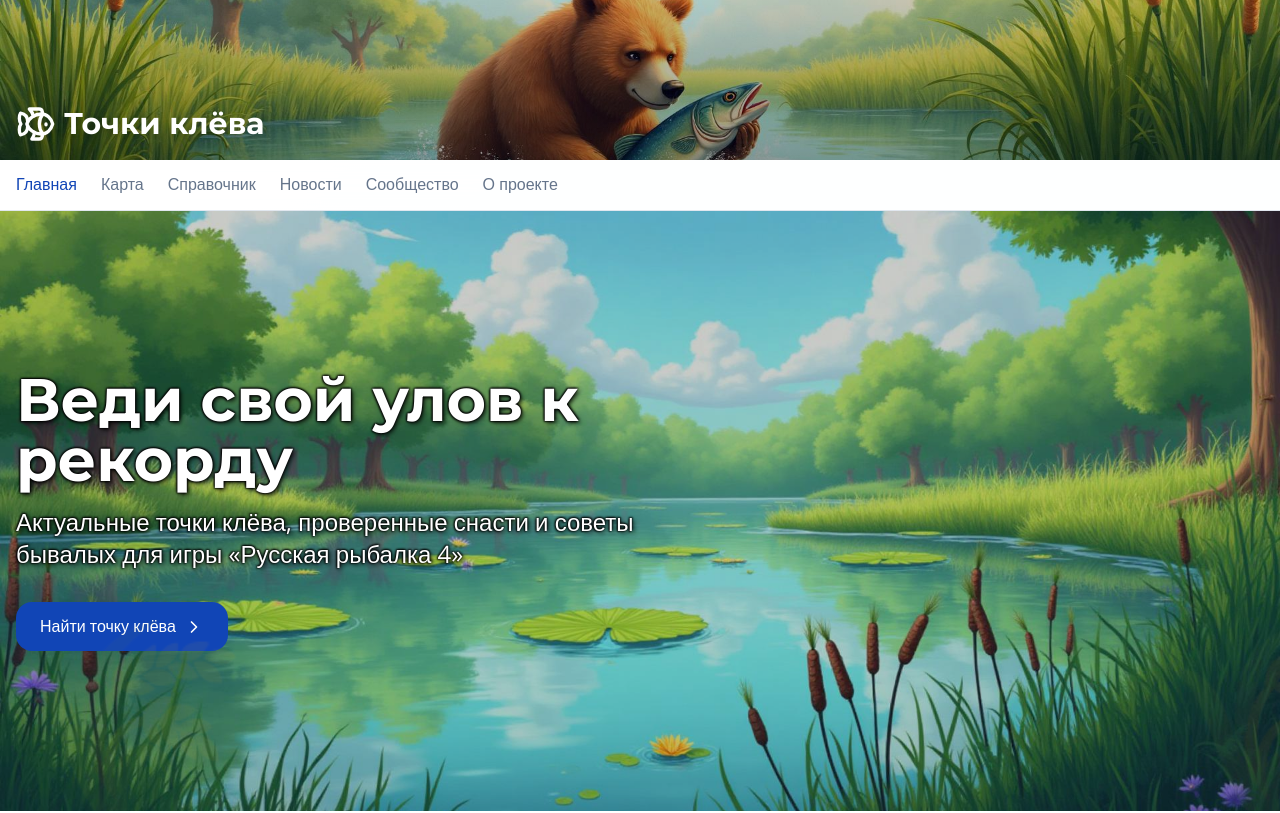
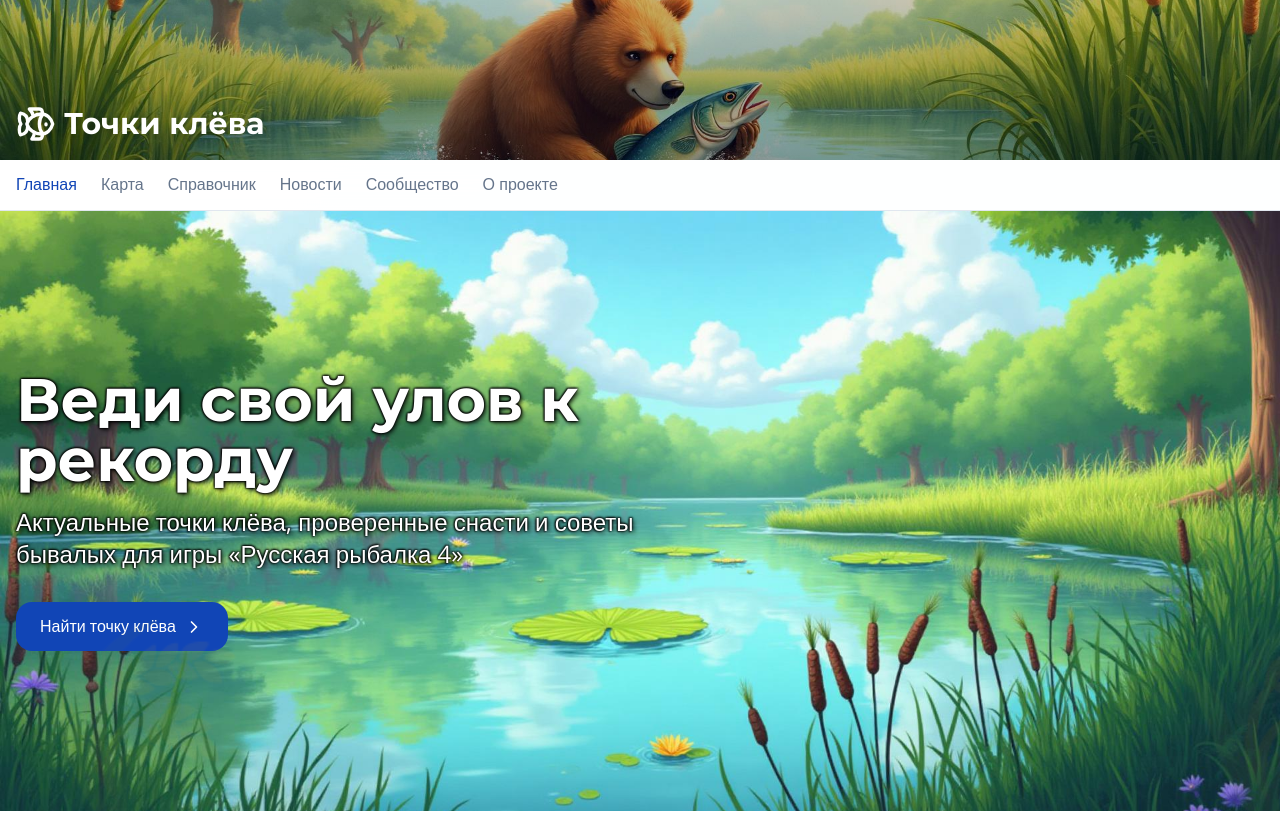
Before and after one commit to DmitriyRostovskiy-161/russian-fishing-tides, a React (Vite) app: page / in a window 1280 px wide. Shown: the top 813 px of the page. Built offline with nearby package versions, Linux system fonts and the light colour scheme; the HTML template or start-up script is replaced by a standard one.

Commit message:
Remove blur effect

```diff
--- a/src/pages/Home.tsx
+++ b/src/pages/Home.tsx
@@ -79,9 +79,7 @@ const Home = () => {
           style={{
             backgroundImage: `url(${heroLake})`,
           }}
-        >
-          <div className="absolute inset-0 bg-black/20" />
-        </div>
+        />
         <div className="relative container mx-auto px-4 h-full flex items-center">
           <div className="max-w-2xl text-white">
             <h1 className="text-4xl md:text-6xl font-heading font-bold mb-4 animate-float" style={{ textShadow: '2px 2px 4px rgba(0,0,0,0.8), -1px -1px 2px rgba(0,0,0,0.8), 1px -1px 2px rgba(0,0,0,0.8), -1px 1px 2px rgba(0,0,0,0.8)' }}>
```
